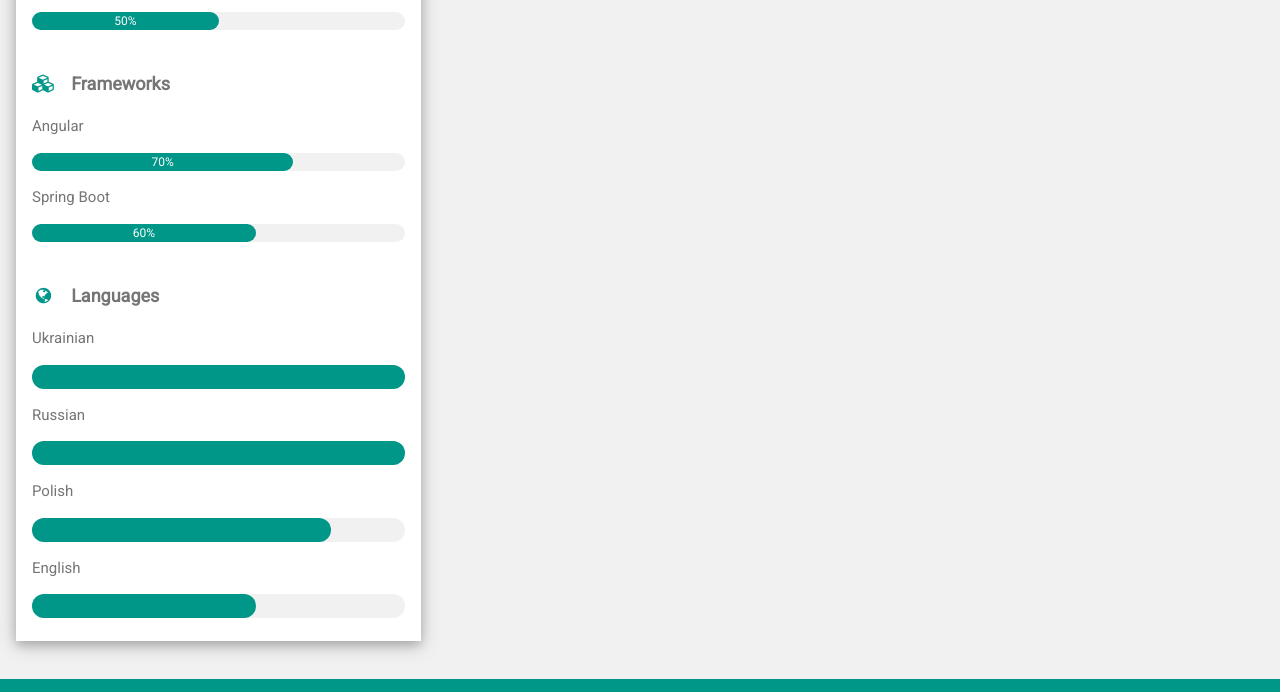
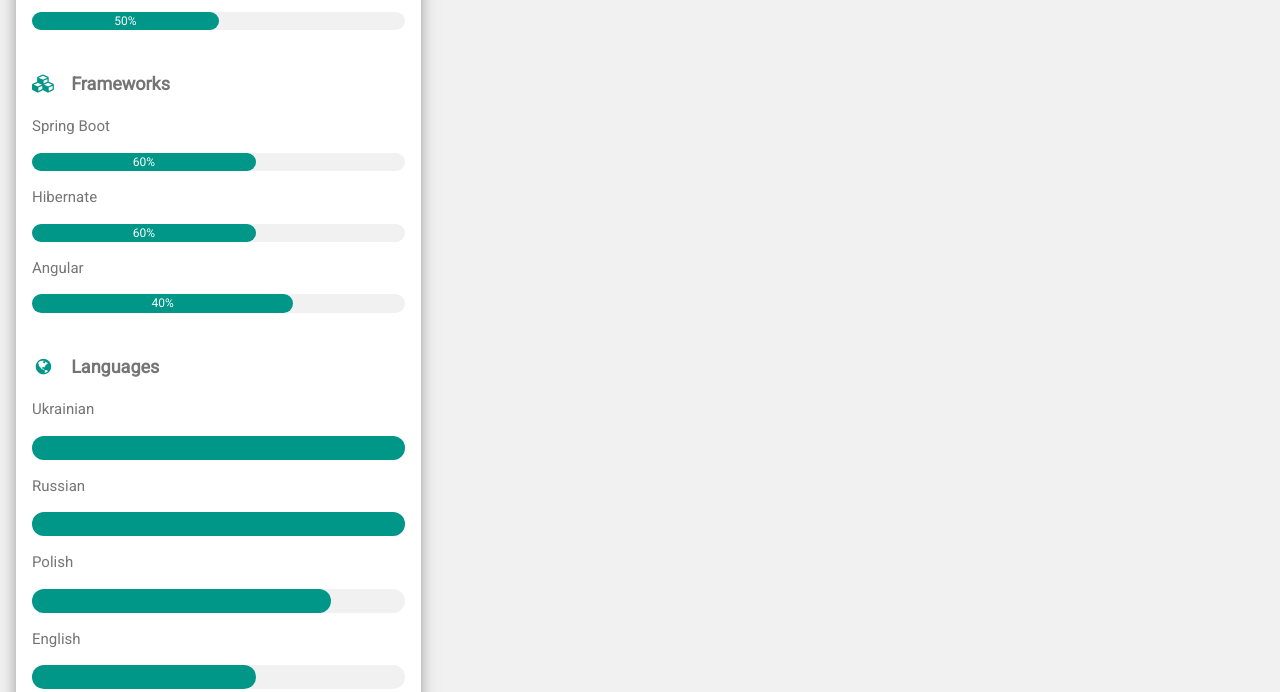
Before and after one commit to savolodya/savolodya.github.io, a plain HTML site: page index.html in a window 1280 px wide. Shown: the part 1092-1784 px from the top of the page. Drawn offline with nearby package versions, Linux system fonts and the light colour scheme.

Commit message:
update frameworks

```diff
--- a/index.html
+++ b/index.html
@@ -56,13 +56,17 @@
                         <br>
 
                         <p class="w3-large"><b><i class="fa fa-cubes fa-fw w3-margin-right w3-text-teal"></i>Frameworks</b></p>
-                        <p>Angular</p>
-                        <div class="w3-light-grey w3-round-xlarge w3-small">
-                            <div class="w3-container w3-center w3-round-xlarge w3-teal" style="width:70%">70%</div>
-                        </div>
                         <p>Spring Boot</p>
                         <div class="w3-light-grey w3-round-xlarge w3-small">
                             <div class="w3-container w3-center w3-round-xlarge w3-teal" style="width:60%">60%</div>
+                        </div>
+                        <p>Hibernate</p>
+                        <div class="w3-light-grey w3-round-xlarge w3-small">
+                            <div class="w3-container w3-center w3-round-xlarge w3-teal" style="width:60%">60%</div>
+                        </div>
+                        <p>Angular</p>
+                        <div class="w3-light-grey w3-round-xlarge w3-small">
+                            <div class="w3-container w3-center w3-round-xlarge w3-teal" style="width:70%">40%</div>
                         </div>
                         <br>
 
```
